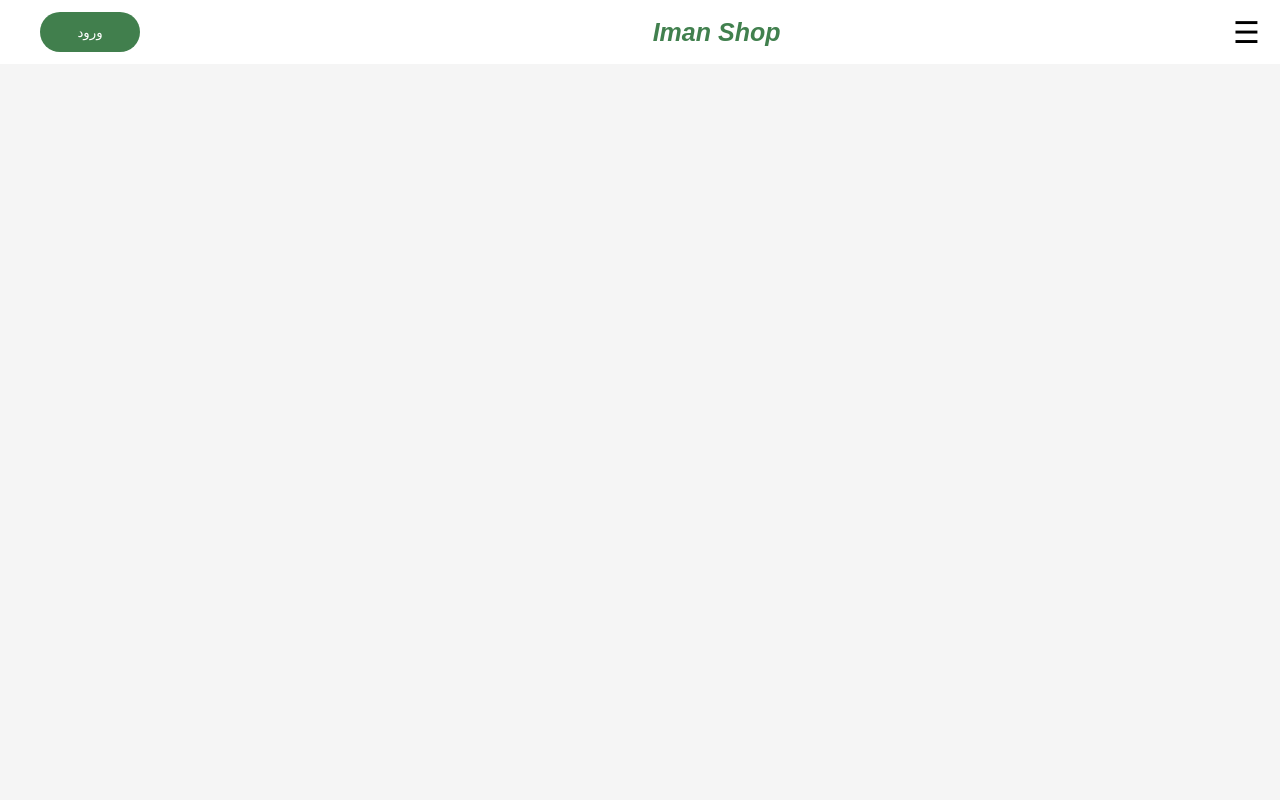
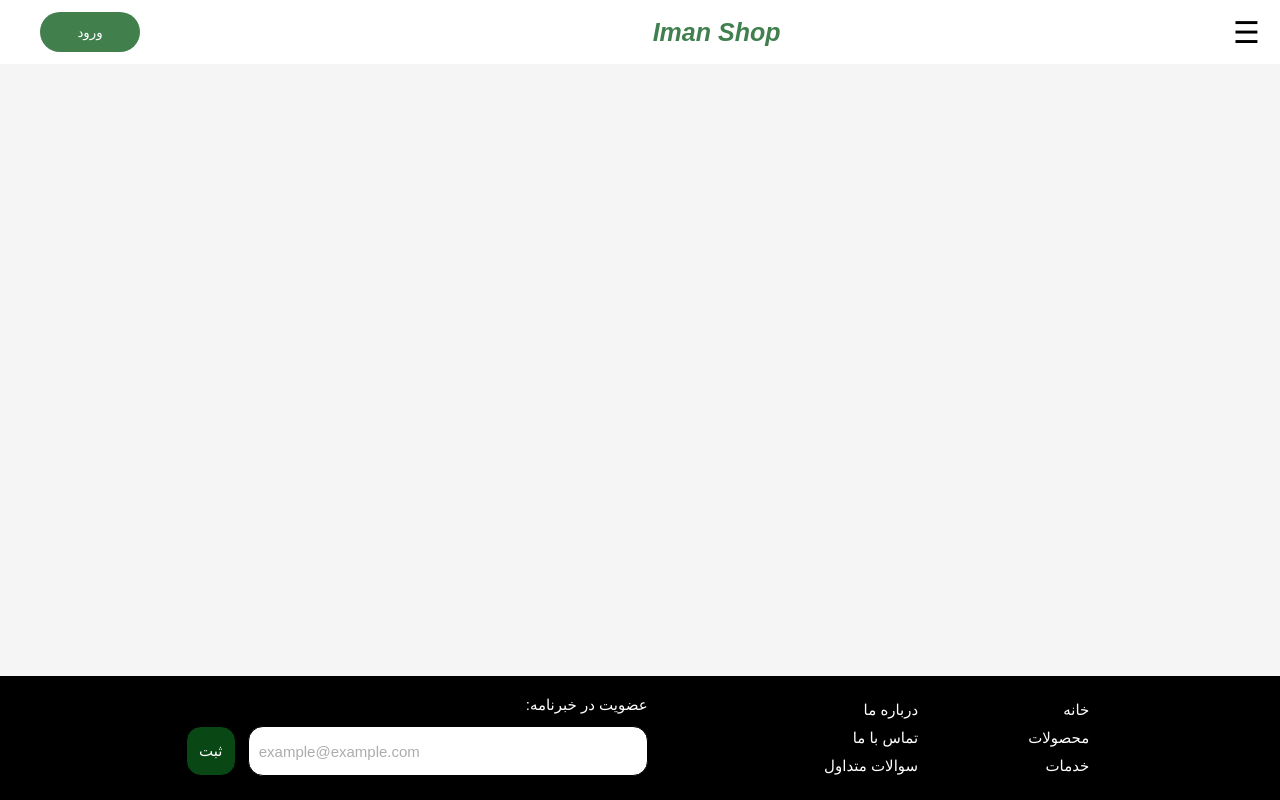
Before and after one commit to 001M4N/MyShop, a plain HTML site: page index.html in a window 1280 px wide. Drawn offline with Linux system fonts and the light colour scheme; a small style sheet from the web is missing.

Commit message:
the footer is done

```diff
--- /dev/null
+++ b/footer.css
@@ -0,0 +1,85 @@
+:root{
+    --organization-color: #0c5c1cc7;
+}
+
+body{
+    position: relative;
+}
+
+.flex-row{
+    display: flex;
+    flex-direction: row;
+}
+
+.flex-col{
+    display: flex;
+    flex-direction: column;
+}
+
+.just_space-around{
+    justify-content: space-around;
+}
+.just_center{
+    justify-content: center;
+}
+
+footer{
+    width: 100%;
+    background-color: rgb(165, 164, 164);
+    padding: 20px 100px;
+    font-size: 15px;
+    background-color: black;
+    color: white;
+}
+
+.footer-box-2{
+    margin-right: 100px;
+}
+
+.footer-box-3 input{
+    width: 400px;
+    border: 0.5px solid black;
+    border-radius: 15px;
+    padding: 10px;
+    margin-left: 5px;
+    font-size: 15px;
+    height: 50px;
+}
+.footer-box-3 input::placeholder{
+    opacity: 60%;
+    font-size: 15px;
+}
+
+.footer-box-3 button{
+    height: 50px;
+    width: 50px;
+    border-radius: 15px;
+    margin-right: 7px;
+    border: 0.5px solid black;
+    font-size: 15px;
+    color: white;
+    background-color: var(--organization-color);
+}
+
+.footer-box-3 button:hover{
+    border: 1.5px solid gray;
+    opacity: 90%;
+}
+
+.cursor-pointer{
+    cursor: pointer;
+}
+
+.footer-box-1 span, .footer-box-2 span{
+    margin: 5px;
+}
+
+.footer-box-1 span:hover, .footer-box-2 span:hover{
+    color: var(--organization-color);
+    font-weight: bold;
+}
+
+.footer-box-3 > span{
+    display: block;
+    margin-bottom: 12px;
+}
--- a/main.css
+++ b/header.css
@@ -33,6 +33,12 @@ body, html{
     background-color: #F5F5F5;
     height: 100%;
     width: 100%;
+}
+
+body{
+    display: flex;
+    flex-direction: column;
+    justify-content: space-between;
 }
 
 header{
--- a/index.html
+++ b/index.html
@@ -5,7 +5,8 @@
     <meta name="viewport" content="width=device-width, initial-scale=1.0">
     <title>Iman Shop</title>
     <link href="https://cdn.jsdelivr.net/gh/rastikerdar/vazirmatn@v33.003/Vazirmatn-font-face.css" rel="stylesheet" type="text/css" />
-    <link rel="stylesheet" href="main.css">
+    <link rel="stylesheet" href="header.css">
+    <link rel="stylesheet" href="footer.css">
 </head>
 <body dir="rtl">
     <header>
@@ -77,5 +78,26 @@
             <button>ورود</button>
         </div>
     </header>
+    <footer class="flex-row just_space-around">
+        <div class="flex-row footer-links">
+            <div class="footer-box-1 flex-col">
+                <span class="cursor-pointer">خانه</span>
+                <span class="cursor-pointer">محصولات</span>
+                <span class="cursor-pointer">خدمات</span>
+            </div>
+            <div class="footer-box-2 flex-col">
+                <span class="cursor-pointer">درباره ما</span>
+                <span class="cursor-pointer">تماس با ما</span>
+                <span class="cursor-pointer">سوالات متداول</span>
+            </div>
+        </div>
+        <div class="footer-box-3">
+            <span>عضویت در خبرنامه:</span>
+            <div class="flex-row">
+                <input type="text" placeholder="example@example.com" dir="ltr">
+                <button class="cursor-pointer">ثبت</button>
+            </div>
+        </div>
+    </footer>
 </body>
 </html>
```
